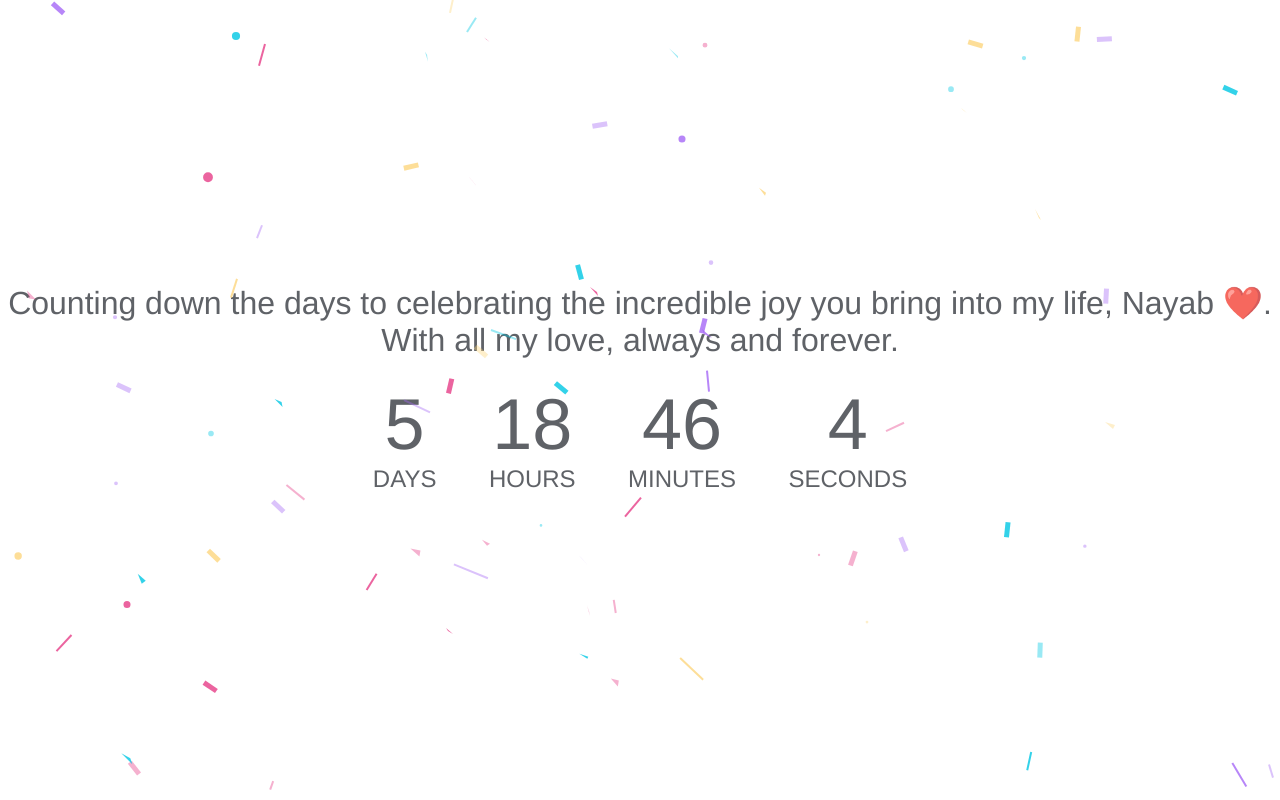
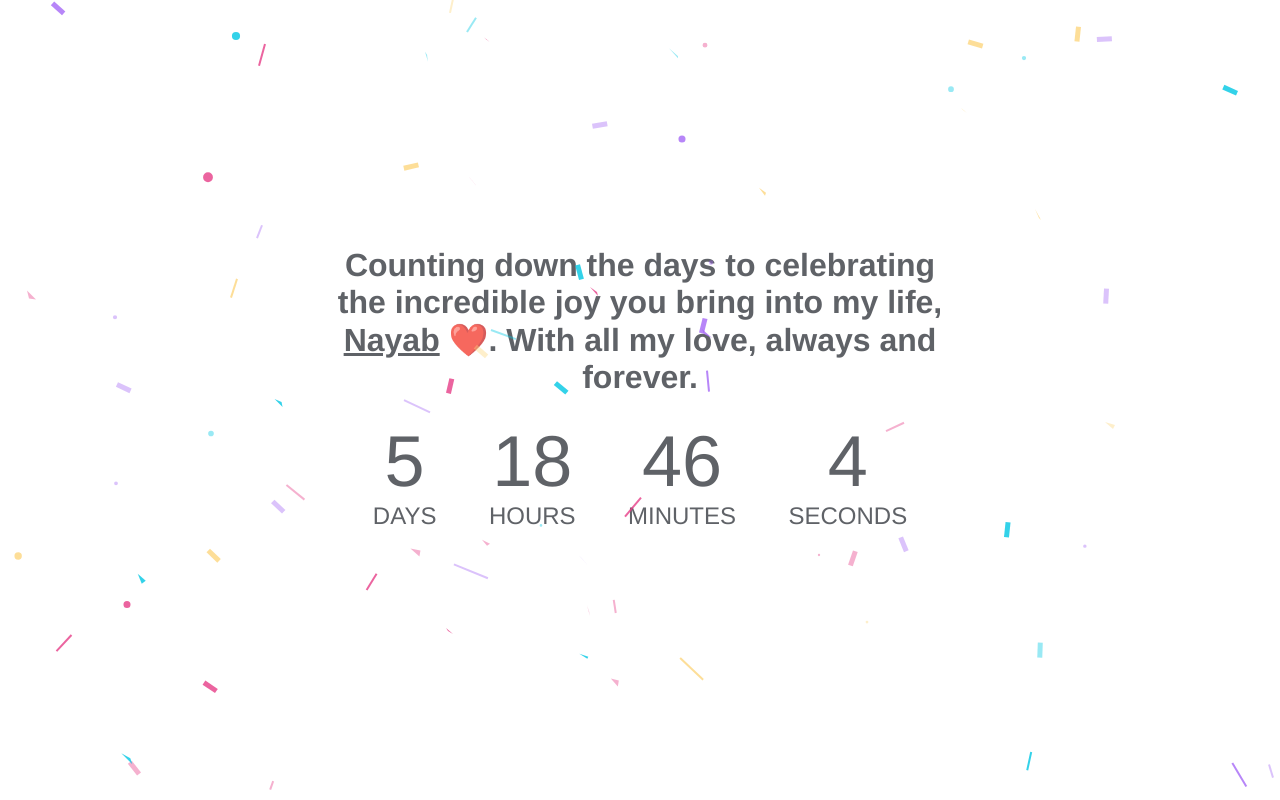
Before and after one commit to numan-iftikhar/birthday-countdown, a plain HTML site: page index.html in a window 1280 px wide. Drawn offline with Linux system fonts and the light colour scheme.

Commit message:
change heading

```diff
--- a/index.html
+++ b/index.html
@@ -15,7 +15,7 @@
   <canvas id=c></canvas>
   <canvas id="confetti"></canvas>
   <div class="container" id="count">
-    <h1 id="head">Counting down the days to celebrating the incredible joy you bring into my life, Nayab ❤️. With all my love, always and forever.</h1>
+    <h1 id="head">Counting down the days to celebrating the incredible joy you bring into my life, <u>Nayab</u> ❤️. With all my love, always and forever.</h1>
     <ul>
       <li><span id="day"></span>days</li>
       <li><span id="hour"></span>hours</li>
--- a/styles/style.css
+++ b/styles/style.css
@@ -17,10 +17,11 @@ body {
   font-family: Helvetica, sans-serif;
   font-weight: lighter;
   text-align: center;
+  width: 50%;
 }
 
 h1 {
-  font-weight: normal;
+  font-weight: 600;
 }
 li {
   display: inline-block;
```
